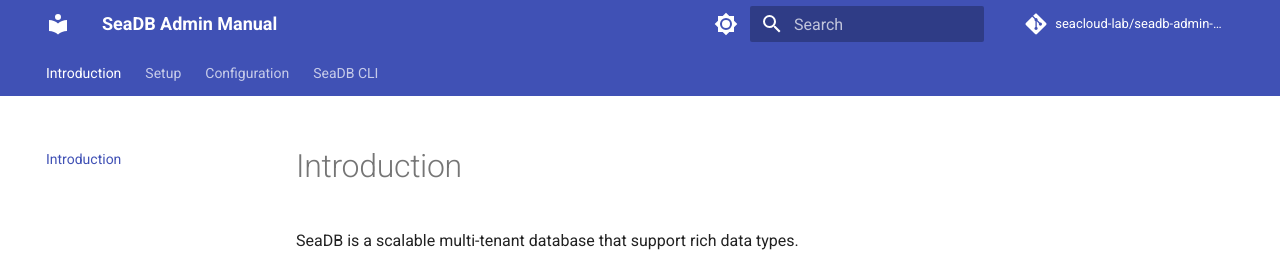
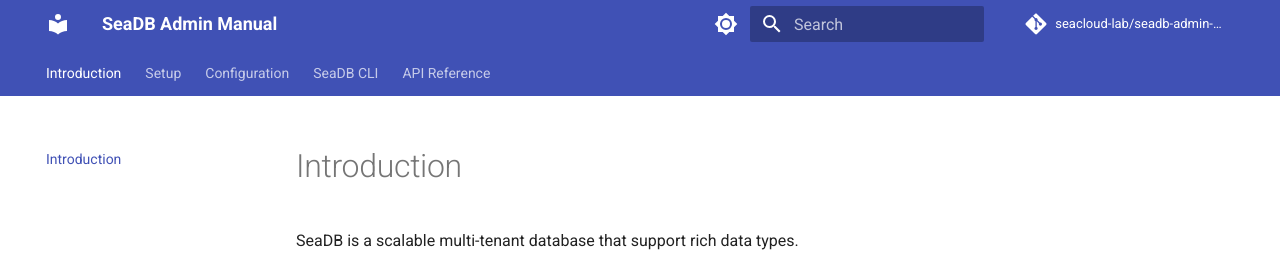
Before and after one commit to seacloud-lab/seadb-admin-docs, an MkDocs documentation site: the page built from manual/index.md, in a window 1280 px wide. Shown: the top 257 px of the page. Built offline with MkDocs 1.6.1 and Material for MkDocs 9.7.7, drawn with Linux system fonts in a browser that asks for light colours; comment, search, counter and statistics services are not loaded; the version menu is left out.

Commit message:
add API Reference link

```diff
--- a/mkdocs.yml
+++ b/mkdocs.yml
@@ -93,3 +93,4 @@
   - SeaDB CLI:
     - Overview: cli/overview.md
     - Build and usage: cli/usage.md
+  - API Reference: https://seadb-api.readme.io
```
